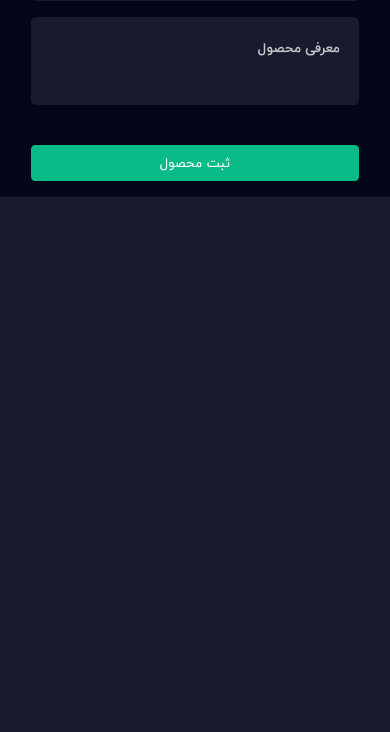
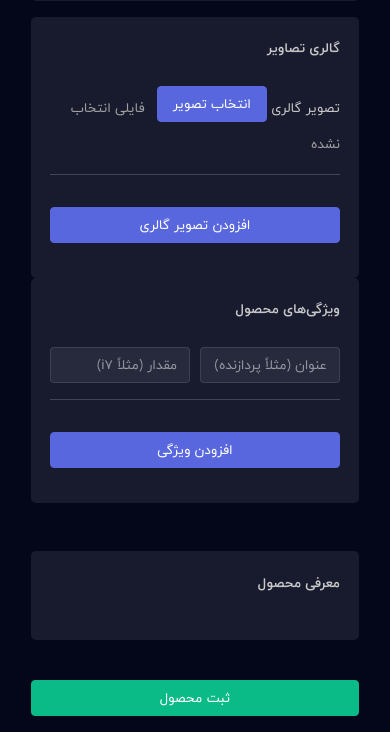
Before and after one commit to mhghasri/blueshop, a Django app: page /cadmin/create in a window 390 px wide. Shown: the part 2344-3076 px from the top of the page. Before the commit the page ends 2541 px from the top, so only its background shows below. Run offline with Django 5.2, Linux system fonts and the light colour scheme; data that the repository does not hold is empty; some libraries are stand-ins or nearby versions; some web fonts are replaced.

Commit message:
complete create product with image gallery and attributes

```diff
--- /dev/null
+++ b/assets/cadmin/custom_js/add_attr_and_image.js
@@ -0,0 +1,71 @@
+// دریافت دکمه‌ها و کانتینرها با استفاده از ID
+const addAttributeButton = document.getElementById('add-attribute');
+const attributeContainer = document.getElementById('attribute-container');
+
+const addGalleryImageButton = document.getElementById('add-gallery-image');
+const galleryContainer = document.getElementById('gallery-container');
+
+// --- تابع مشترک برای مدیریت نمایش نام فایل ---
+function handleFileInputChange(event) {
+    const fileInput = event.target;
+    // با استفاده از closest، نزدیک‌ترین المان والد با کلاس مشخص را پیدا می‌کند.
+    const parentFormGroup = fileInput.closest('.form-group');
+    if (!parentFormGroup) return; // اگر المان والد پیدا نشد، از تابع خارج می‌شود
+
+    // پیدا کردن span مربوط به نام فایل در همان والد
+    const fileNameSpan = parentFormGroup.querySelector('.file-name');
+
+    if (fileInput.files.length > 0) {
+        fileNameSpan.textContent = fileInput.files[0].name;
+    } else {
+        fileNameSpan.textContent = 'فایلی انتخاب نشده';
+    }
+}
+
+// اتصال تابع به فیلدهای از قبل موجود در HTML
+document.getElementById('image_1').addEventListener('change', handleFileInputChange);
+document.getElementById('image_2').addEventListener('change', handleFileInputChange);
+
+// اتصال تابع به فیلد گالری اولیه در HTML
+document.getElementById('gallery-image-0').addEventListener('change', handleFileInputChange);
+
+
+// --- عملکرد برای ویژگی‌ها (Attributes) ---
+addAttributeButton.addEventListener('click', () => {
+    // ایجاد یک div جدید برای نگهداری فیلدها
+    const newRow = document.createElement('div');
+    newRow.classList.add('form-row', 'mb-2');
+
+    newRow.innerHTML = `
+        <div class="col">
+            <input type="text" name="attribute_titles" class="form-control" placeholder="عنوان (مثلاً پردازنده)">
+        </div>
+        <div class="col">
+            <input type="text" name="attribute_values" class="form-control" placeholder="مقدار (مثلاً i7)">
+        </div>
+    `;
+
+    attributeContainer.appendChild(newRow);
+});
+
+// --- عملکرد برای تصاویر گالری (Image Gallery) ---
+addGalleryImageButton.addEventListener('click', () => {
+    const newFormGroup = document.createElement('div');
+    newFormGroup.classList.add('form-group', 'gallery-file-input-wrapper');
+
+    // ایجاد یک ID منحصر به فرد برای هر فیلد جدید
+    const uniqueId = `gallery-image-${Date.now()}`;
+
+    newFormGroup.innerHTML = `
+        <label>تصویر گالری</label>
+        <input name="gallery_images" type="file" class="d-none gallery-image-input" id="${uniqueId}" accept="image/jpeg, image/png, image/webp">
+        <label class="btn btn-primary" for="${uniqueId}">انتخاب تصویر</label>
+        <span class="ml-2 text-muted file-name">فایلی انتخاب نشده</span>
+    `;
+
+    galleryContainer.appendChild(newFormGroup);
+
+    // اتصال تابع به فیلد جدید
+    const newFileInput = newFormGroup.querySelector('.gallery-image-input');
+    newFileInput.addEventListener('change', handleFileInputChange);
+});
--- a/cAdmin/templates/cAdmin_product/create.html
+++ b/cAdmin/templates/cAdmin_product/create.html
@@ -75,6 +75,8 @@
 							</div>
 						</div>
 					</div>
+					<div class="col-md-12">
+						<div class="row d-flex align-items-stretch">
 							<div class="col-md-4">
 								<div class="card">
 									<div class="card-body">
@@ -138,6 +140,8 @@
 									</div>
 								</div>
 							</div>
+						</div>
+					</div>
 					<div class="col-md-6">
 						<div class="card">
 							<div class="card-body">
@@ -166,6 +170,46 @@
 										{% endfor %}
 									</select>
 									<small id="ProductsuppliersHelp" class="form-text text-muted">برای انتخاب تامین کننده محصول به صورت سلسله‌مراتبی و با قابلیت چندانتخابی، باید از منوهای کشویی وابسته به هم استفاده کنی.</small>
+								</div>
+							</div>
+						</div>
+					</div>
+					<div class="col-md-12">
+						<div class="row d-flex align-items-stretch mb-5">
+							<div class="col-md-6">
+								<div class="card h-100">
+									<div class="card-body">
+										<h6 class="card-title">گالری تصاویر</h6>
+										<div id="gallery-container">
+											<div class="form-group">
+												<label>تصویر گالری</label>
+												<input name="gallery_images" type="file" class="d-none gallery-image-input" id="gallery-image-0" accept="image/jpeg, image/png, image/webp">
+												<label class="btn btn-primary" for="gallery-image-0">انتخاب تصویر</label>
+												<span class="ml-2 text-muted file-name">فایلی انتخاب نشده</span>
+											</div>
+										</div>
+										<hr>
+										<button type="button" class="btn btn-primary mt-3 btn-block" id="add-gallery-image">افزودن تصویر گالری</button>
+									</div>
+								</div>
+							</div>
+							<div class="col-md-6">
+								<div class="card h-100">
+									<div class="card-body">
+										<h6 class="card-title">ویژگی‌های محصول</h6>
+										<div id="attribute-container">
+											<div class="form-row mb-2">
+												<div class="col">
+													<input type="text" name="attribute_titles" class="form-control" placeholder="عنوان (مثلاً پردازنده)">
+												</div>
+												<div class="col">
+													<input type="text" name="attribute_values" class="form-control" placeholder="مقدار (مثلاً i7)">
+												</div>
+											</div>
+										</div>
+										<hr>
+										<button type="button" class="btn btn-primary mt-3 btn-block" id="add-attribute">افزودن ویژگی</button>
+									</div>
 								</div>
 							</div>
 						</div>
@@ -218,5 +262,6 @@
 		};
 	</script>
 	<script src="{% static 'cadmin/custom_js/main.js' %}"></script>
+	<script src="{% static 'cadmin/custom_js/add_attr_and_image.js' %}"></script>
 
 {% endblock js %}
--- a/cAdmin/templates/cadmin_core/base.html
+++ b/cAdmin/templates/cadmin_core/base.html
@@ -441,9 +441,7 @@
 					<a href="#">فرم ها</a>
 					<ul>
 						<li><a href="{% url 'cadmin_create_product' %}" {% if request.resolver_match.url_name == 'cadmin_create_product' %}class="active"{% endif %}>محصول جدید</a></li>
-						<li><a href="{% url 'cadmin_create_brand' %}" {% if request.resolver_match.url_name == 'cadmin_create_brand' %}class="active"{% endif %}>برند جدید</a></li>
-						<li><a href="{% url 'cadmin_create_brand' %}">دسته بندی جدید</a></li>
-						<li><a href="{% url 'cadmin_create_brand' %}">تامین کننده جدید</a></li>
+						<li><a href="{% url 'cadmin_create_brand' %}" {% if request.resolver_match.url_name == 'cadmin_create_brand' %}class="active"{% endif %}>دسته بندی های جدید</a></li>
 						{% comment %} <li><a href="advanced-form.html">فرم پیشرفته </a></li>
 						<li><a href="datepicker.html">انتخاب گر تاریخ </a></li>
 						<li><a href="timepicker.html">انتخاب گر زمان </a></li>
--- a/cAdmin/view/cAdmin_products.py
+++ b/cAdmin/view/cAdmin_products.py
@@ -61,5 +61,28 @@ def create_product(request):
         product.suppliers.set(selected_suppliers_ids)
 
 
+        # handdle image gallery
+        gallery_images = request.FILES.getlist('gallery_images')
+        for image_file in gallery_images:
+            ImageGallery.objects.create(
+                image = image_file,
+                product = product
+            )
+
+        # handdle attributes
+        attribute_titles = request.POST.getlist('attribute_titles')
+        attribute_values = request.POST.getlist('attribute_values')
+
+        # make sure value len and title len are equal
+        if len(attribute_titles) == len(attribute_values):
+            for i in range(len(attribute_titles)):
+                if attribute_titles[i] and attribute_values[i]: # make sure they are not empty
+                    Attribute.objects.create(
+                        title = attribute_titles[i],
+                        value = attribute_values[i],
+                        product = product
+                    )
+
+
 
     return render(request, "cAdmin_product/create.html", context)
```
Also changed, not shown: uploads/products/django-image-MEiGMwcUng.webp (added), uploads/products/django-image-pVBFwwiXmQ.webp (added), uploads/products/django-image-wlZavEXGXO.webp (added), uploads/products/django-image-yeYfkFtzBi.webp (added), uploads/products/gallery/django-image-CpcNHwpHwj.png (added), uploads/products/gallery/django-image-FblRfyIOum.webp (added), uploads/products/gallery/django-image-QxwQuCqsHv.png (added), uploads/products/gallery/django-image-bXTtlKRXfZ.webp (added), uploads/products/gallery/django-image-ckPZOiAZvM.png (added), uploads/products/gallery/django-image-ekIfifiUcx.png (added), uploads/products/gallery/django-image-fCBgJblibt.png (added), uploads/products/gallery/django-image-jSbGFIbUzb.webp (added), uploads/products/gallery/django-image-kAIVgnYXGo.png (added), uploads/products/gallery/django-image-kHPvppNkTI.png (added), 2 more files. Lines whose indentation alone changed are shown as unchanged.
